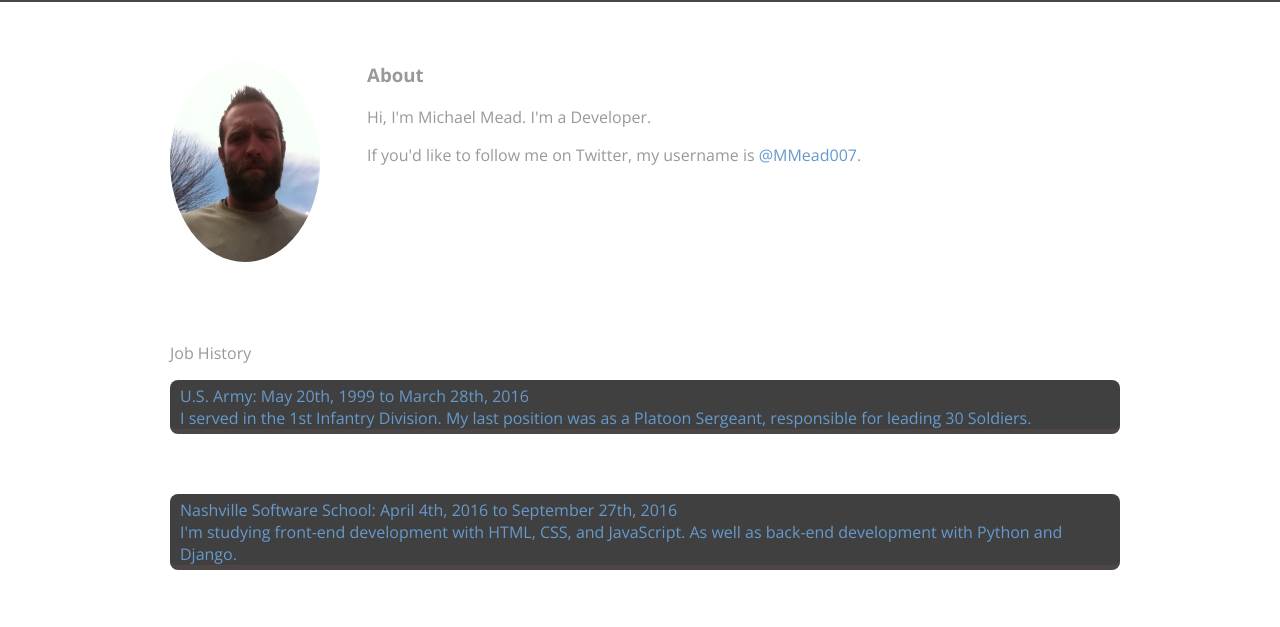
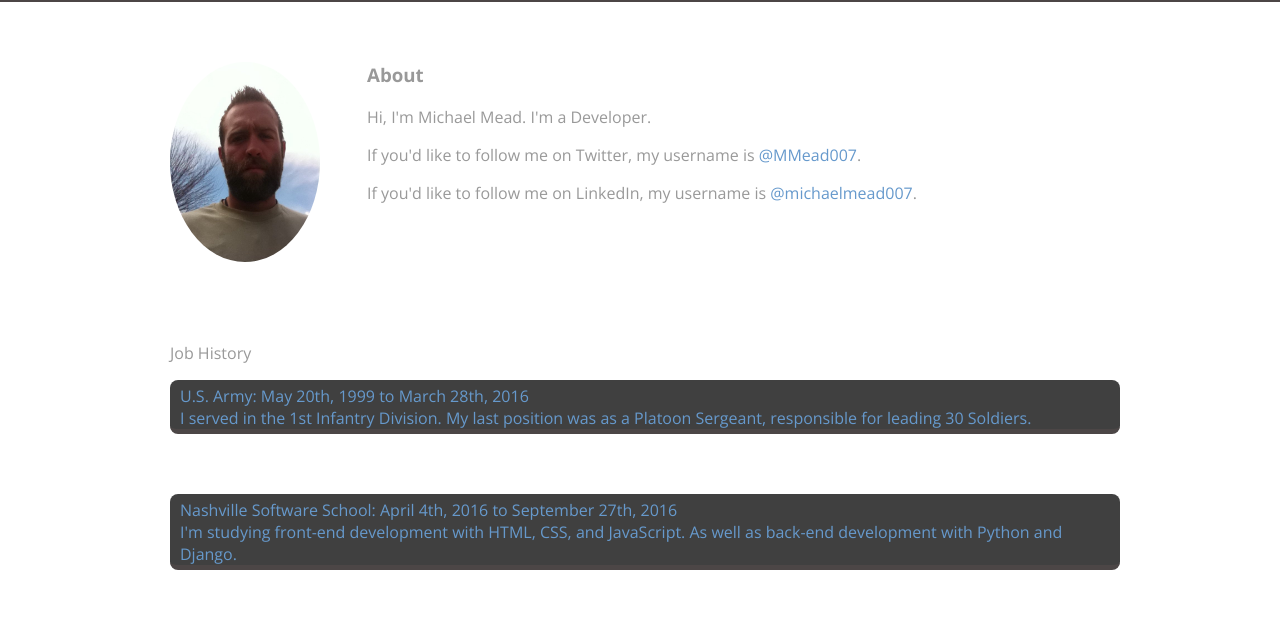
Before and after one commit to Seeker1911/personal-bio, a plain HTML site: page about.html in a window 1280 px wide. Shown: the part 103-730 px from the top of the page. Drawn offline with nearby package versions, Linux system fonts and the light colour scheme.

Commit message:
Add LinkedIn on about page.

```diff
--- a/about.html
+++ b/about.html
@@ -29,6 +29,7 @@
         <h3>About</h3>
         <p>Hi, I'm Michael Mead. I'm a Developer.</p>
         <p>If you'd like to follow me on Twitter, my username is <a href="http://twitter.com/MMead007">@MMead007</a>.</p>
+        <p>If you'd like to follow me on LinkedIn, my username is <a href="http://linkedin.com/in/michaelmead007">@michaelmead007</a>.</p>
       </section>
       <div id="clear">
         <p>Job History</p>
```
